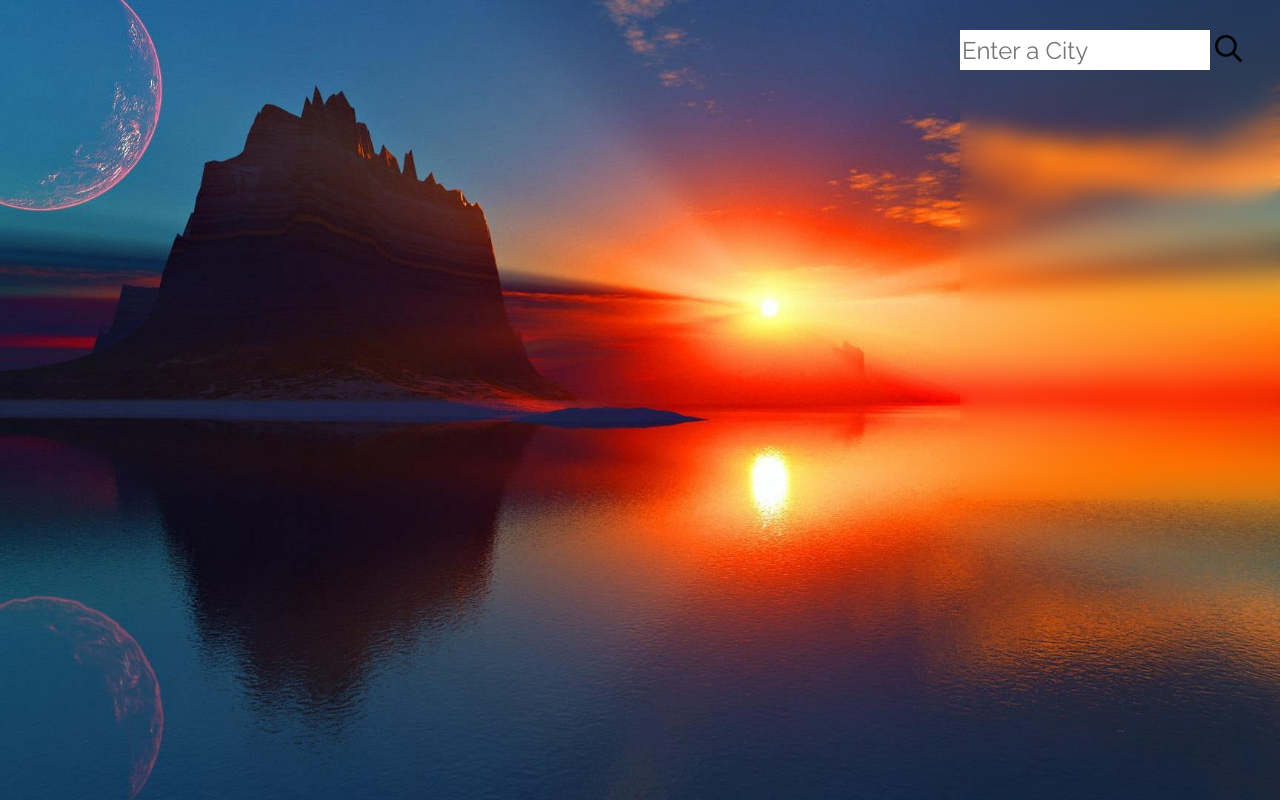
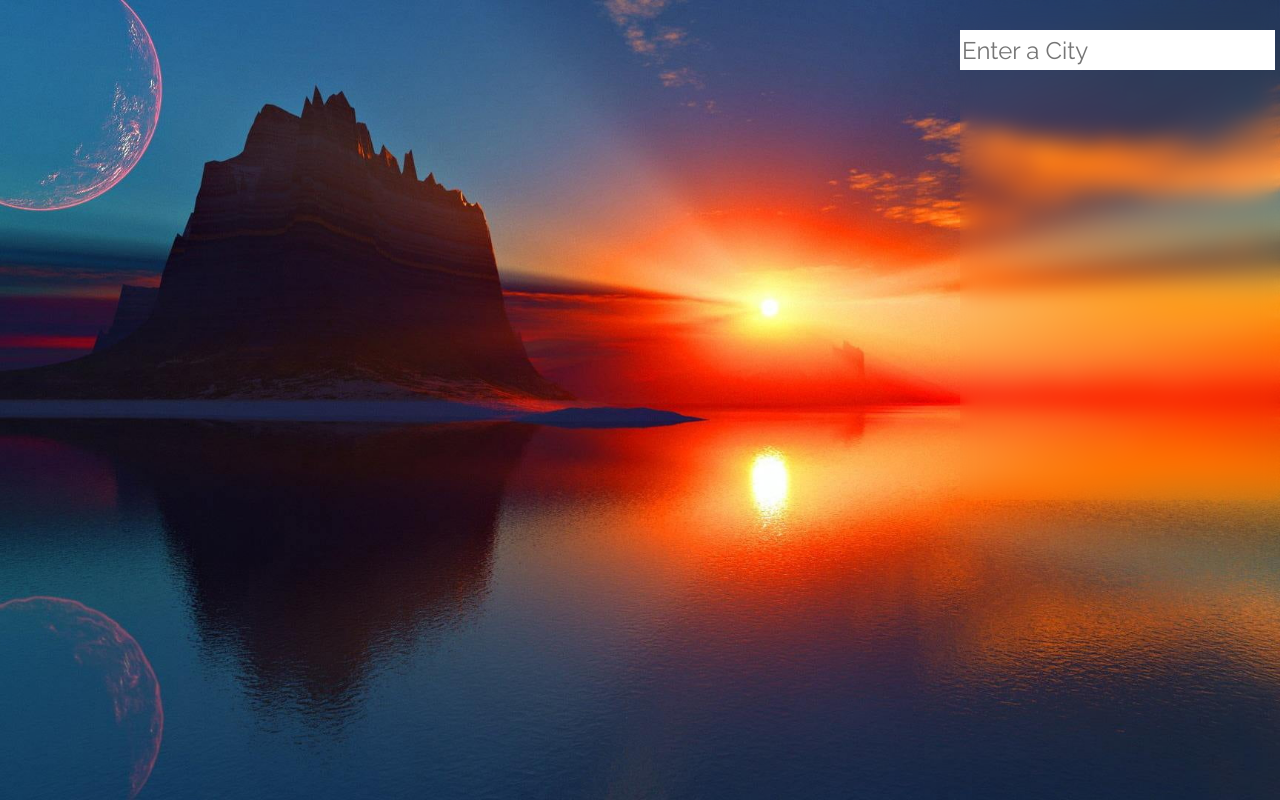
Before and after one commit to Lulay27/Weather-App, a React (Create React App) app in the folder weather-app/: page / in a window 1280 px wide. Built offline with nearby package versions, Linux system fonts and the light colour scheme.

Commit message:
removed search button added some css also added input error handler when input is empty or invalid

```diff
--- a/weather-app/src/components/MainPage.js
+++ b/weather-app/src/components/MainPage.js
@@ -1,7 +1,7 @@
 import React, { Component } from 'react';
 import SidePanelData from './SidePanelData';
 import styles from './componentStyles.module.css';
-import search from '../public/search.png';
+// import searchImg from '../public/search.png';
 import WeatherDisplay from './WeatherDisplay';
 import SidePanelHistory from './SidePanelHistory';
 
@@ -11,9 +11,8 @@ export class MainPage extends Component {
 
     this.state = {
       input: '',
-      search: '',
       isSubmitting: false,
-      city: '',
+      errorMsg: '',
       cityArr: [],
       weather: {
         temp: '',
@@ -32,13 +31,22 @@ export class MainPage extends Component {
     });
   };
 
+  handleError = (e) => {
+    e.preventDefault();
+    this.setState({
+      input: '',
+      isSubmitting: false,
+      errorMsg: 'Enter a valid city name',
+    });
+  };
+
   handleSubmit = async (e) => {
     try {
       e.preventDefault();
       this.setState({
-        search: this.state.input,
         isSubmitting: true,
         cityArr: this.state.cityArr.concat([this.state.input]),
+        errorMsg: '',
       });
 
       const cordsRes = await (
@@ -66,7 +74,7 @@ export class MainPage extends Component {
         },
       });
 
-      console.log('city weather data:', weatherRes);
+      // console.log('city weather data:', weatherRes);
     } catch (err) {
       console.log(err);
       alert('Enter a valid city Name');
@@ -78,7 +86,11 @@ export class MainPage extends Component {
       <>
         <div className={styles.main}>
           <div className={styles.sidePanel}>
-            <form onSubmit={this.state.input !== '' ? this.handleSubmit : null}>
+            <form
+              onSubmit={
+                this.state.input !== '' ? this.handleSubmit : this.handleError
+              }
+            >
               <div className={styles.inputContainer}>
                 <input
                   className={styles.formInput}
@@ -87,17 +99,17 @@ export class MainPage extends Component {
                   placeholder="Enter a City"
                   value={this.state.input}
                 ></input>
-                <input
+                <div className={styles.errorMsg}>{this.state.errorMsg}</div>
+                {/* <input
                   className={styles.searchBtn}
                   type="image"
-                  src={search}
-                  alt="search"
-                ></input>
+                  src={searchImg}
+                  alt="searchImg"
+                ></input> */}
               </div>
             </form>
             <SidePanelData
               isSubmitting={this.state.isSubmitting}
-              search={this.state.search}
               weather={this.state.weather}
             />
             <SidePanelHistory
@@ -108,7 +120,7 @@ export class MainPage extends Component {
           <div className={styles.weatherData}>
             <WeatherDisplay
               isSubmitting={this.state.isSubmitting}
-              search={this.state.search}
+              cityArr={this.state.cityArr}
               weather={this.state.weather}
             />
           </div>
--- a/weather-app/src/components/SidePanelData.js
+++ b/weather-app/src/components/SidePanelData.js
@@ -10,7 +10,7 @@ export default class WeatherDisplay extends Component {
       <>
         {this.props.isSubmitting ? (
           <div className={styles.sidePanelContainer}>
-            <h3>Weather Statistics</h3>
+            <h2>Weather Statistics</h2>
             <li>Feels like: {this.props.weather.feel}</li>
             <li>Humidty: {this.props.weather.hum}</li>
             <li>Forcast: {this.props.weather.desc}</li>
--- a/weather-app/src/components/SidePanelHistory.js
+++ b/weather-app/src/components/SidePanelHistory.js
@@ -7,11 +7,12 @@ export default class SidePanelHistory extends Component {
   render() {
     return (
       <div>
+        {this.props.isSubmitting ? <h2>Recent Searches</h2> : null}
         {this.props.isSubmitting
           ? this.props.cityArr.map((city) => {
-              return <h1>{city}</h1>;
+              return <div>{city}</div>;
             })
-          : ''}
+          : null}
       </div>
     );
   }
--- a/weather-app/src/components/WeatherDisplay.js
+++ b/weather-app/src/components/WeatherDisplay.js
@@ -1,6 +1,5 @@
 import React, { Component } from 'react';
 import styles from './componentStyles.module.css';
-import sun from '../public/sun.png';
 
 export default class SidePanelData extends Component {
   render() {
@@ -16,7 +15,7 @@ export default class SidePanelData extends Component {
               {tempz}
             </li>
             <li className={`${styles.city} ${styles.flexcenter}`}>
-              {this.props.search}
+              {this.props.cityArr[this.props.cityArr.length - 1]}
             </li>
             <li className={` ${styles.forcast}`}>
               <img src={iconURL} width="80px" alt="forcast-img"></img>
--- a/weather-app/src/components/componentStyles.module.css
+++ b/weather-app/src/components/componentStyles.module.css
@@ -1,4 +1,3 @@
-
 .main {
   display: grid;
   grid-template-columns: 3fr 1fr;
@@ -6,15 +5,13 @@
   min-height: 500px;
 }
 
-
-
 .flexcenter {
   display: flex;
   justify-content: center;
   align-items: center;
 }
 
-.temperature{
+.temperature {
   font-size: 120px;
 }
 
@@ -33,13 +30,10 @@
 .sidePanel {
   height: auto;
   order: 1;
-    /* width: 100%; */
   display: flex;
   flex-direction: column;
-    align-items: center;
   backdrop-filter: blur(10px);
   border-radius: 5px;
-    /* align-items: center; */
 }
 
 .weatherData {
@@ -47,12 +41,12 @@
   display: flex;
   align-items: center;
   justify-content: center;
-
 }
 
 .inputContainer {
   display: grid;
-    grid-template-columns: 2fr 1fr;
+  grid-template-rows: 2fr 1fr;
+  gap: 5px;
 }
 
 .formInput {
@@ -63,9 +57,12 @@
   min-height: 40px;
 }
 
-input[type="text"]
-{
-    font-size:24px;
+input[type='text'] {
+  font-size: 24px;
+}
+
+.errorMsg {
+  color: black;
 }
 
 .searchBtn {
@@ -75,7 +72,6 @@ input[type="text"]
 }
 
 .sidePanelContainer {
-
 }
 
 .weatherDisplayContainer {
@@ -89,7 +85,7 @@ li {
 }
 
 @media screen and (max-width: 1150px) {
-    .sidePanel{
+  .sidePanel {
     display: none;
   }
 }
```
Also changed, not shown: weather-app/src/components/GifAPI.js (deleted, +0 -19 lines). Lines whose indentation alone changed are shown as unchanged.
